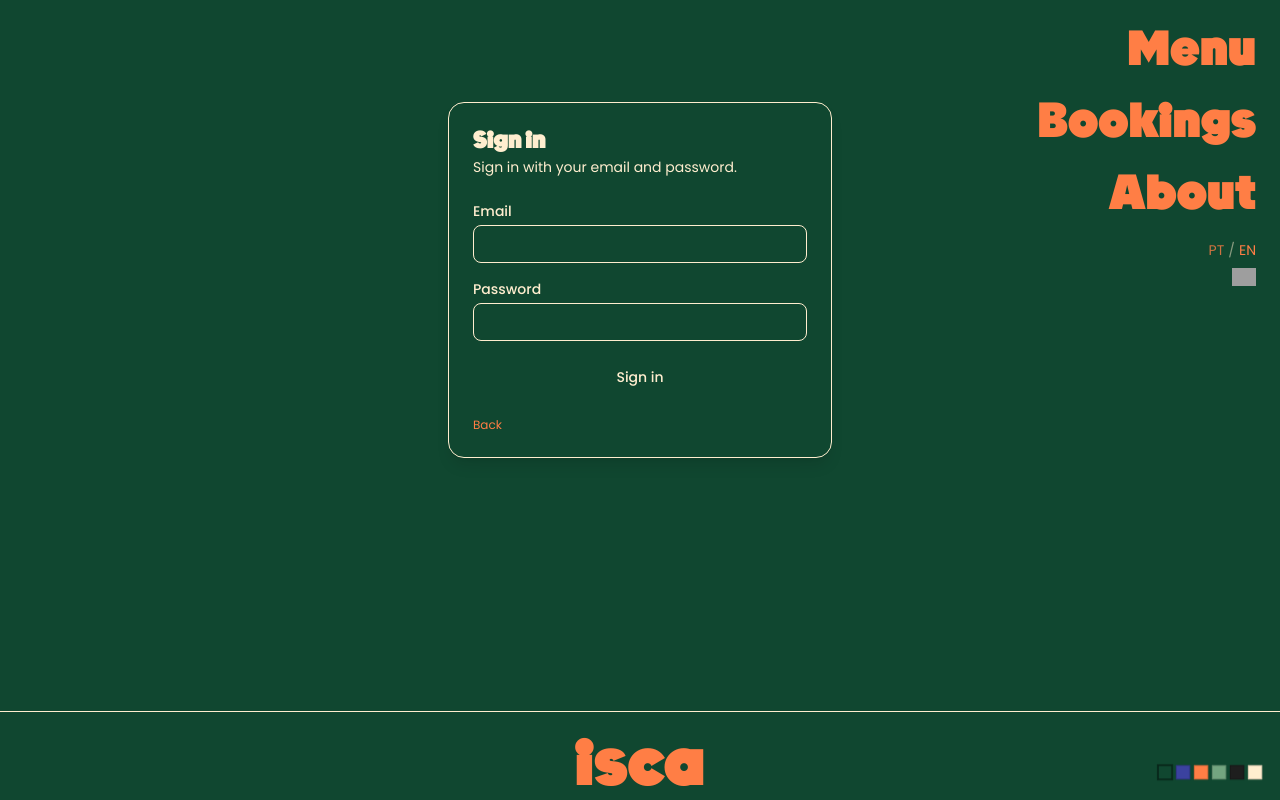
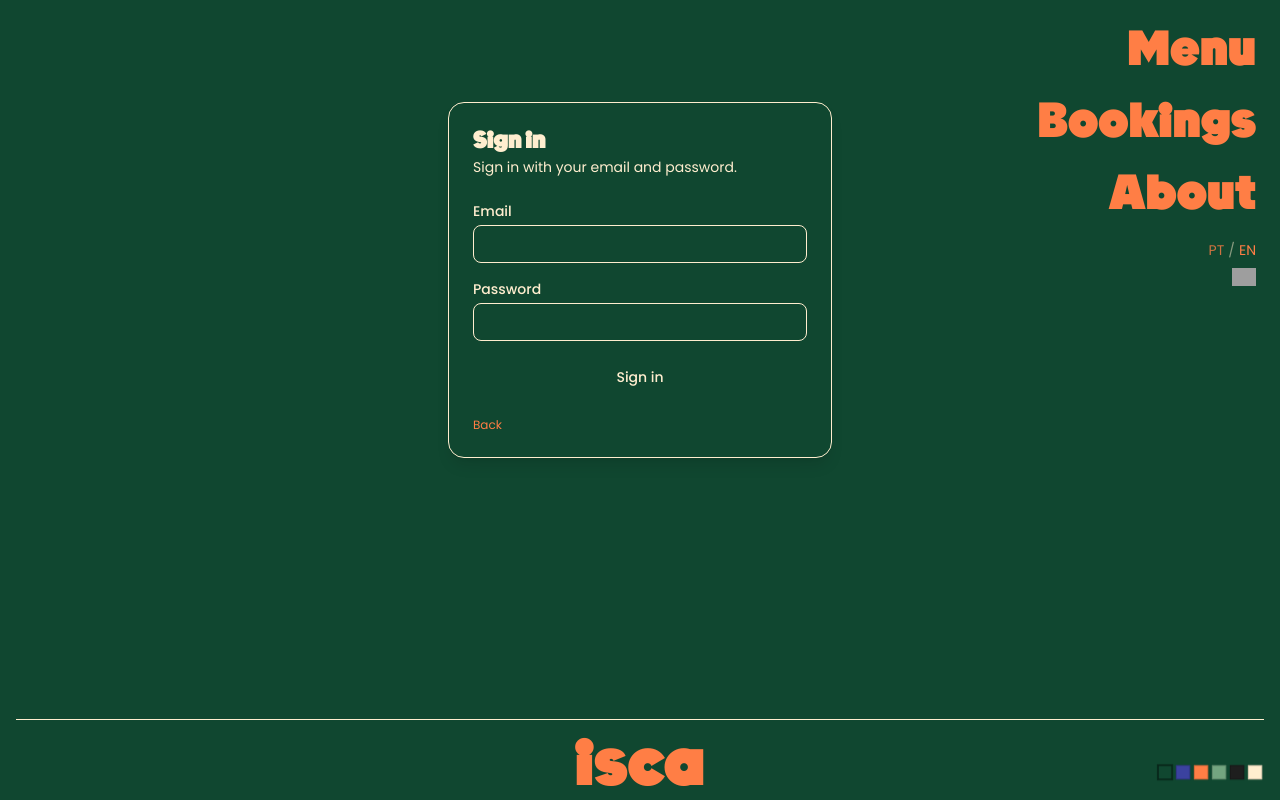
Before and after one commit to guerrinharj/isca, a Next.js app: page /en/login in a window 1280 px wide. Built offline with nearby package versions, Linux system fonts and the light colour scheme; no server answers; grey boxes are pictures that could not be loaded.

Commit message:
border on container

```diff
--- a/app/[locale]/layout.tsx
+++ b/app/[locale]/layout.tsx
@@ -56,12 +56,12 @@ export default async function LocaleLayout({ children, params }: LayoutProps) {
                         py-2 px-3
                         md:py-6 md:px-4
                         lg:py-2
-                        border-t-theme
                         pointer-events-auto
                     "
                 >
                     <div
                         className="
+                            border-t-[0.1px]
                             mx-auto w-full flex items-center
                             justify-center
                             pt-2
```
